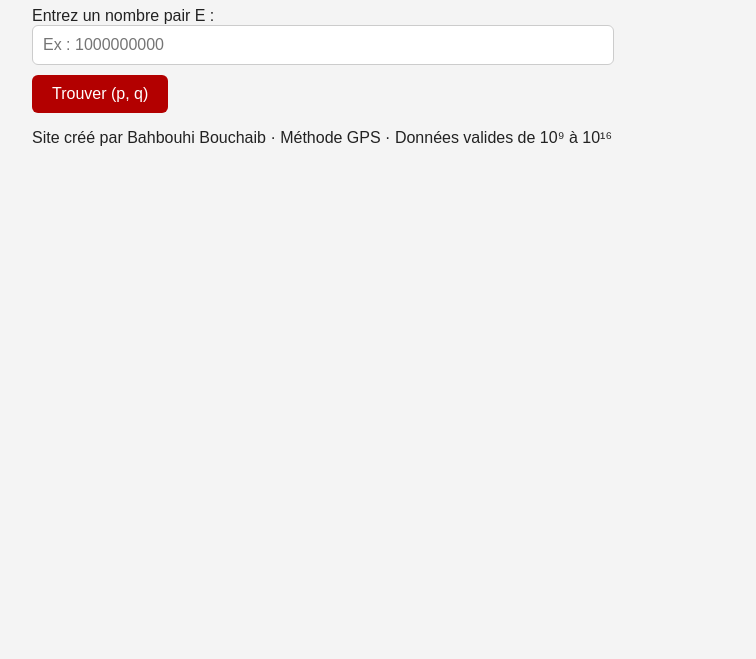
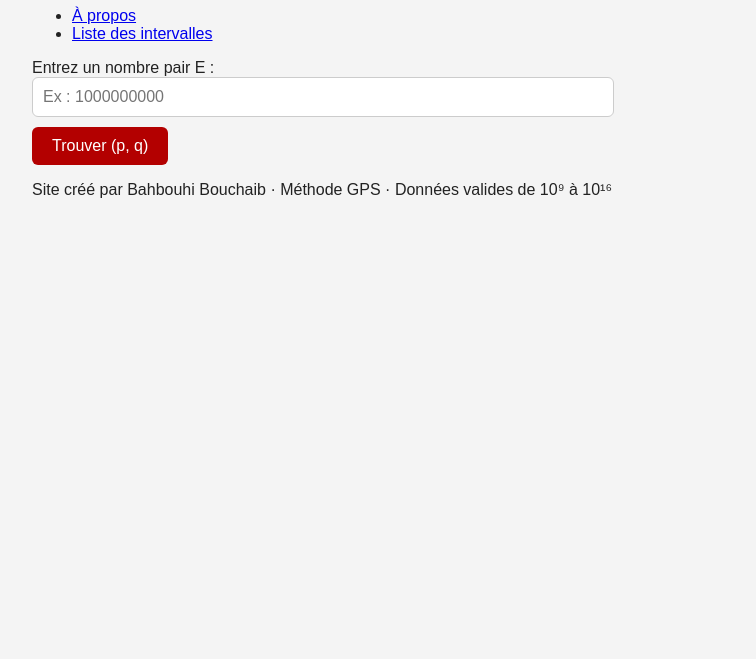
Before and after one commit to Bouchaib542/Bouchaib542-Goldbach-library-prime-pairs, a plain HTML site: page index.html in a window 1280 px wide. Shown: the part 141-800 px from the top of the page, without its empty margins (258-1014 px from the left). Drawn offline with Linux system fonts and the light colour scheme.

Commit message:
Update index.html

```diff
--- a/index.html
+++ b/index.html
@@ -9,6 +9,12 @@
 <body>
   <header>
     <h1>🔎 Recherche de paires (p, q) telles que p + q = E</h1>
+    <nav>
+      <ul>
+        <li><a href="about.html">À propos</a></li>
+        <li><a href="liste.html">Liste des intervalles</a></li>
+      </ul>
+    </nav>
   </header>
 
   <main>
```
